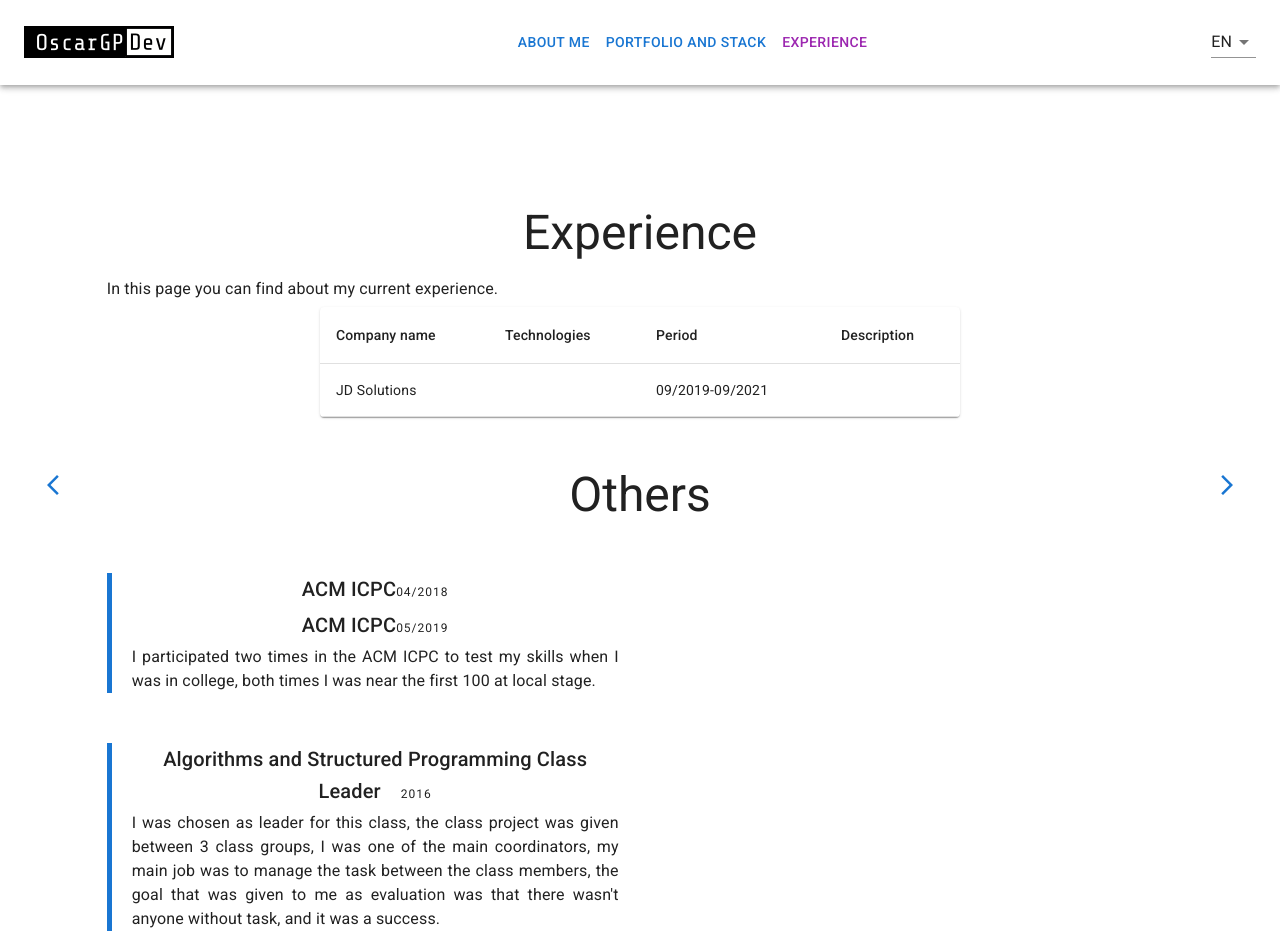
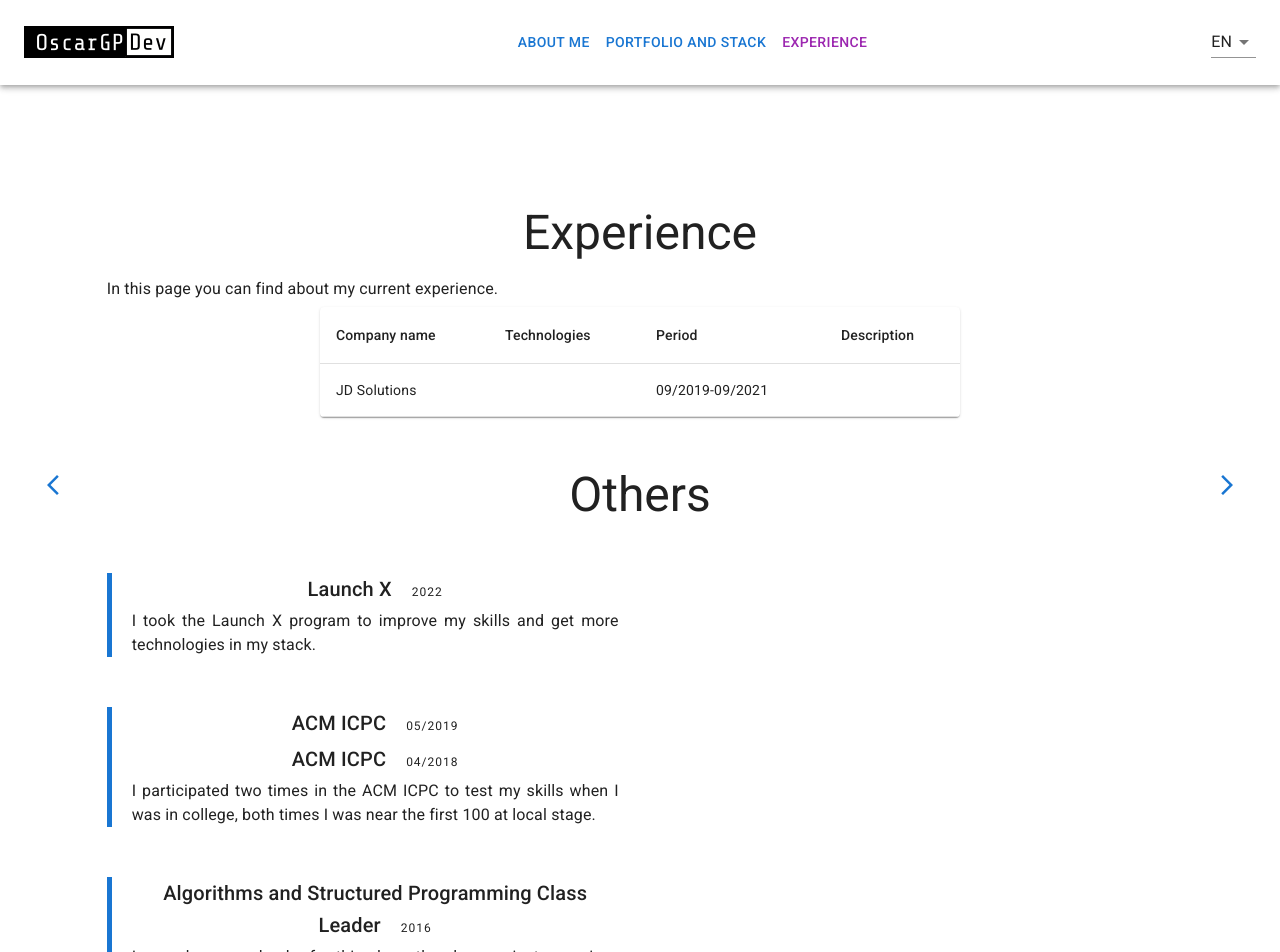
Before and after one commit to OscarGPDev/OscarGPDev, a React (Create React App) app: page /experience in a window 1280 px wide. Shown: the top 952 px of the page. Before the commit the page ends 931 px from the top, so only its background shows below. Built offline with nearby package versions, Linux system fonts and the light colour scheme.

Commit message:
mejora en la información y retoques visuales de la página de experiencia

```diff
--- a/src/components/internationalize/locales/en/translation.json
+++ b/src/components/internationalize/locales/en/translation.json
@@ -10,7 +10,7 @@
   "aboutMe_table_github": "GitHub",
   "aboutMe_table_linkedin": "Linkedin",
   "portfolio_title": "Portfolio",
-  "portfolio_body": "This is my actual portfolio",
+  "portfolio_body": "This is my actual portfolio, click the headers in the table if you want to sort the table, and use the links if you want to visit one of the following projects.",
   "portfolio_table_project_name": "Project",
   "portfolio_table_technologies": "Technologies",
   "portfolio_table_date": "Date (MM/YYYY)",
@@ -30,6 +30,7 @@
   "experience_table_period": "Period",
   "experience_table_description": "Description",
   "experience_others": "Others",
+  "experience_launch_x_body": "I took the Launch X program to improve my skills and get more technologies in my stack.",
   "experience_acm_icpc_body": "I participated two times in the ACM ICPC to test my skills when I was in college, both times I was near the first 100 at local stage.",
   "experience_class_leader_title": "Algorithms and Structured Programming Class Leader",
   "experience_class_leader_body": "I was chosen as leader for this class, the class project was given between 3 class groups, I was one of the main coordinators, my main job was to manage the task between the class members, the goal that was given to me as evaluation was that there wasn't anyone without task, and it was a success."
--- a/src/components/internationalize/locales/es/translation.json
+++ b/src/components/internationalize/locales/es/translation.json
@@ -10,7 +10,7 @@
   "aboutMe_table_github": "GitHub",
   "aboutMe_table_linkedin": "LinkedIn",
   "portfolio_title": "Portafolio",
-  "portfolio_body": "Este es mi portafolio actual",
+  "portfolio_body": "Este es mi portafolio actual, haz click en los encabezados de la tabla para reordenarla, y haz click en los enlaces si quieres conocer alguno de los siguientes proyectos.",
   "portfolio_table_project_name": "Proyecto",
   "portfolio_table_technologies": "Tecnologías",
   "portfolio_table_date": "Fecha (MM/YYYY)",
@@ -24,12 +24,13 @@
   "portfolio_table_delidelicake_description": "Como parte del programa Launch X, hice este sitio como práctica de HTML, use Bootstrap.",
   "portfolio_table_museummax_description": "Este proyecto fue hecho para conseguir la licenciatura en Ing. en Sistemas Computacionales, construimos una SPA con React como frontend, para el backend usamos Django con un framework REST, usamos tanto el ORM de Django, pero también hicimos Stored Procedures para mejorar el rendimiento, para evitar almacenar en el disco duro del servidor decidimos usar Firebase Storage para mantener las imágenes y las miniaturas.",
   "experience_title": "Experiencia",
-  "experience_body": "Es esta página te muestro mi experiencia actual.",
+  "experience_body": "Es esta página te cuento sobre mi experiencia actual.",
   "experience_table_company": "Empresa",
   "experience_table_technologies": "Tecnologías",
   "experience_table_period": "Periodo",
   "experience_table_description": "Descripción",
   "experience_others": "Otros",
+  "experience_launch_x_body": "Tome el programa de Launch X para pulir mis habilidades y agregar aún más tecnologías a mi repertorio.",
   "experience_acm_icpc_body": "Participé dos veces en el ACM ICPC para poner a prueba mis habilidades durante mi estadía en la universidad, ambas veces quedé cercano a los primeros 100 en la etapa local.",
   "experience_class_leader_title": "Líder de la clase de Algoritmia y Programación Estructurada",
   "experience_class_leader_body": "Fui escogido como líder para esta clase, para coordinar el proyecto de la materia entre 3 grupos, fui uno de los coordinadores principales, mi tarea era administrar las tareas entre los miembros de la clase, la meta que se me puso fue que nadie se quedara sin tareas para que de esta forma pudieran ser evaluados, fue un éxito."
--- a/src/pages/Experience.js
+++ b/src/pages/Experience.js
@@ -55,14 +55,29 @@ const Experience = () => {
                         xs: "100%",
                         md: "40vw",
                         lg: "40vw",
+                    }
+                }}>
+                    <Grid item sx={{marginLeft: "20px"}}>
+                        <Typography variant="h6">Launch X
+                            <Typography variant="overline" sx={{marginLeft: "20px"}}>2022</Typography>
+                        </Typography>
+                        <Typography variant="body1" align="justify">{translate("experience_launch_x_body")}</Typography>
+                    </Grid>
+                </Grid>
+                <Grid container direction="column" sx={{
+                    borderLeft: "5px solid #1976d2", width: {
+                        xs: "100%",
+                        md: "40vw",
+                        lg: "40vw",
                     },
+                    marginY: "50px"
                 }}>
                     <Grid item sx={{marginLeft: "20px"}}>
                         <Typography variant="h6">ACM ICPC
-                            <Typography variant="overline">04/2018</Typography>
+                            <Typography variant="overline" sx={{marginLeft: "20px"}}>05/2019</Typography>
                         </Typography>
                         <Typography variant="h6">ACM ICPC
-                            <Typography variant="overline">05/2019</Typography>
+                            <Typography variant="overline" sx={{marginLeft: "20px"}}>04/2018</Typography>
                         </Typography>
                         <Typography variant="body1" align="justify">{translate("experience_acm_icpc_body")}</Typography>
                     </Grid>
```
